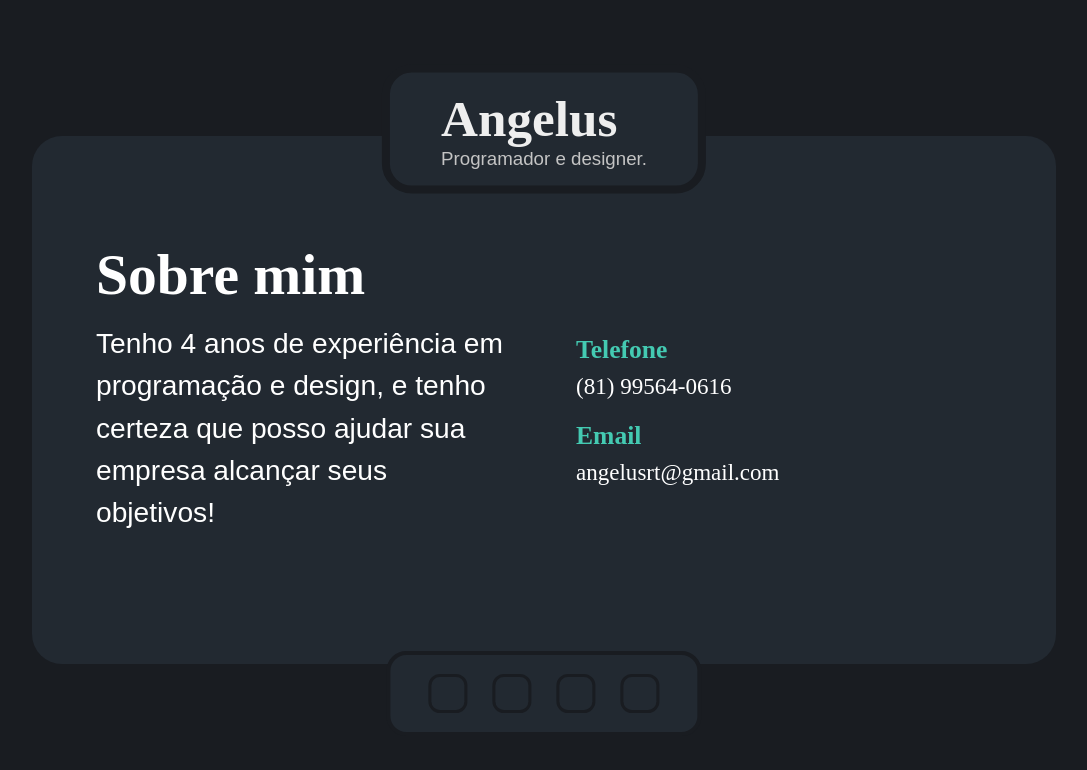
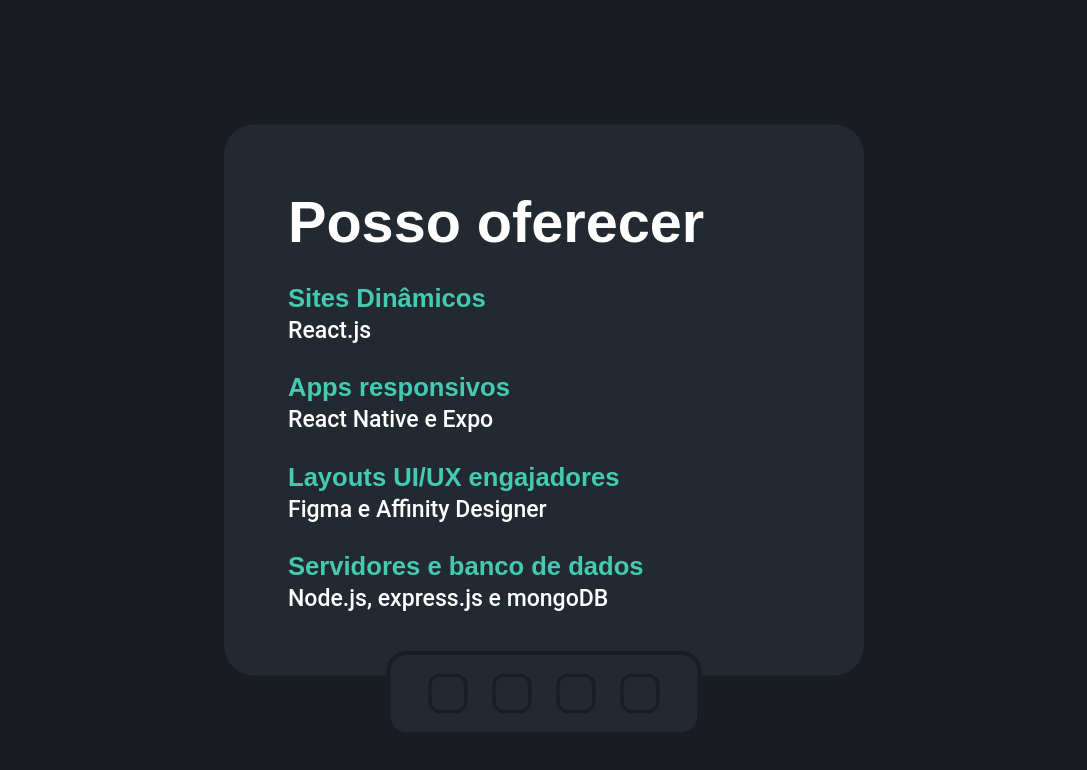
Before and after one commit to angelusrt/angelus-portfolio, a React (Create React App) app: page / in a window 1280 px wide. Both pictures are taken after a click on the button 671 px from the left and 693 px from the top of the page. Shown: the top 770 px of the page, without its empty margins (96-1183 px from the left). Built offline with nearby package versions, Linux system fonts and the light colour scheme.

Commit message:
👨‍💻 Página de "Ofertas" adicionado

```diff
--- a/src/App.css
+++ b/src/App.css
@@ -54,7 +54,7 @@
 
 .App .about .profile--text h2 {
   color: #eee;
-  font-family: "Quicksand";
+  font-family: "Quicksand", sans-serif;
   font-weight: bold;
   margin: 0;
 }
@@ -68,9 +68,8 @@
 
 .App .about section h1 {
   color: white;
-  font-family: "Quicksand";
+  font-family: "Poppins", sans-serif;
   font-weight: bold;
-  margin-top: 0;
 }
 
 .App .about section h2 {
@@ -78,24 +77,57 @@
   font-family: "Poppins", sans-serif;
   line-height: 150%;
   font-weight: 300;
-  margin-top: 2vh;
 }
 
 .App .about aside div h2 {
   color: #44cab2;
-  font-family: "Quicksand";
+  font-family: "Poppins";
   font-weight: bold;
   margin-bottom: 0;
 }
 
 .App .about aside h3 {
   color: white;
-  font-family: "Quicksand";
-  font-weight: normal;
-  margin-top: 1vh;
+  font-family: "Poppins";
+  font-weight: 300;
+  margin-top: 0.5vh;
 }
 
-.App .Navbar {
+.App .offer {
+  padding: 5vw;
+  background-color: #222931;
+}
+
+.App .offer h1 {
+  color: white;
+  font-family: "Poppins", sans-serif;
+  font-weight: bold;
+  margin: 0;
+}
+
+.App .offer button {
+  display: block;
+  background-color: #222931;
+  border-style: none;
+  margin-top: 1vh;
+  padding: 0;
+}
+
+.App .offer button h2 {
+  color: #44cab2;
+  font-family: "Poppins", sans-serif;
+  font-weight: 600;
+  margin-bottom: 0;
+}
+
+.App .offer button h3 {
+  color: white;
+  font-family: "Roboto", sans-serif;
+  font-weight: 500;
+  margin-top: 0.5vh;
+}
+
+.App nav {
   position: fixed;
   display: -webkit-box;
   display: -ms-flexbox;
@@ -112,7 +144,7 @@
           justify-content: center;
 }
 
-.App .Navbar button {
+.App nav button {
   background-color: #222931;
   border: 0.25em #191C21 solid;
   border-radius: 30%;
@@ -150,9 +182,11 @@
   }
   .about section h1 {
     font-size: 12vw;
+    margin: 10vw 0 10vw 0;
   }
   .about section h2 {
     font-size: 6vw;
+    margin: 0;
   }
   .about aside {
     margin-top: 5vh;
@@ -160,15 +194,33 @@
   }
   .about aside div h2 {
     font-size: 6vw;
+    margin-top: 4vh;
   }
   .about aside h3 {
     font-size: 5vw;
   }
-  .Navbar {
+  .offer {
+    height: 110vh;
+  }
+  .offer h1 {
+    font-size: 12vw;
+    padding: 5vw 0 4vw 0;
+  }
+  .offer button {
+    text-align: left;
+  }
+  .offer button h2 {
+    font-size: 6vw;
+  }
+  .offer button h3 {
+    font-size: 5vw;
+    margin-bottom: 0;
+  }
+  nav {
     width: 90vw;
     padding: 5vw 0;
   }
-  .Navbar button {
+  nav button {
     height: 9vw;
     width: 9vw;
     margin: 0 4.5vw;
@@ -228,7 +280,7 @@
   }
   .about section h1 {
     font-size: 4.5vw;
-    margin-bottom: 0;
+    margin: 0;
   }
   .about section h2 {
     font-size: 2.2vw;
@@ -246,11 +298,34 @@
     font-size: 1.8vw;
     margin-bottom: 0;
   }
-  .Navbar {
+  .offer {
+    position: absolute;
+    top: 50%;
+    left: 50%;
+    -webkit-transform: translate(-50%, -50%);
+            transform: translate(-50%, -50%);
+    width: 40%;
+    border-radius: 30px;
+  }
+  .offer h1 {
+    font-size: 4.5vw;
+    margin-bottom: 0;
+  }
+  .offer button {
+    text-align: left;
+  }
+  .offer button h2 {
+    font-size: 2vw;
+  }
+  .offer button h3 {
+    font-size: 1.8vw;
+    margin-bottom: 0;
+  }
+  nav {
     width: 20vw;
     padding: 1.5vw 2vw;
   }
-  .Navbar button {
+  nav button {
     height: 3vw;
     width: 3vw;
     margin: 0 1vw;
--- a/src/App.js
+++ b/src/App.js
@@ -54,21 +54,45 @@
   )
 }
 
+function Page3() {
+  return (
+    <section className='offer'>
+      <h1>Posso oferecer</h1>
+      <button>
+        <h2>Sites Dinâmicos</h2>
+        <h3>React.js</h3>
+      </button>
+      <button>
+        <h2>Apps responsivos</h2>
+        <h3>React Native e Expo</h3>
+      </button>
+      <button>
+        <h2>Layouts UI/UX engajadores</h2>
+        <h3>Figma e Affinity Designer</h3>
+      </button>
+      <button>
+        <h2>Servidores e banco de dados</h2>
+        <h3>Node.js, express.js e mongoDB</h3>
+      </button>
+    </section>
+  )
+}
+
 function App() {
   const [page, setPage] = useState(<Page1/>)
   const [heigth, setHeigth] = useState(window.innerHeight)
 
   useEffect(() => {
     setHeigth(window.innerHeight)
-  },[window.innerHeight])
+  },[])
 
   return (
     <div className="App" style={{height: `${heigth}px`}}>
       {page}
-      <nav className="Navbar">
+      <nav>
         <button onClick={() => setPage(<Page1/>)}/>
         <button onClick={() => setPage(<Page2/>)}/>
-        <button onClick={() => setPage(<Page2/>)}/>
+        <button onClick={() => setPage(<Page3/>)}/>
         <button onClick={() => setPage(<Page2/>)}/>
       </nav>
     </div>
--- a/src/App.scss
+++ b/src/App.scss
@@ -53,7 +53,7 @@
         align-self: center;
         h2{
           color: $light-grey;
-          font-family: "Quicksand";
+          font-family: "Quicksand", sans-serif;
           font-weight: bold;
           margin: 0;
         }
@@ -68,40 +68,69 @@
     section{
       h1{
         color: $white;
-        font-family: "Quicksand";
+        font-family: "Poppins", sans-serif;
         font-weight: bold;
-        margin-top: 0;
       }
       h2{
         color: $white;
-
         font-family: "Poppins", sans-serif;
         line-height: 150%;
         font-weight: 300;
-
-        margin-top: 2vh;
       }
     }
     aside{
       div{
         h2{
           color: $green;
-          font-family: "Quicksand";
+          font-family: "Poppins";
           font-weight: bold;
+          //margin-top: 1vh;
           margin-bottom: 0;
         }
       }
       h3{
         color: $white;
-        font-family: "Quicksand";
-        font-weight: normal;
-        margin-top: 1vh;
+        font-family: "Poppins";
+        font-weight: 300;
+        margin-top: 0.5vh;
+      }
+    }
+  }
+  //pg3
+  .offer{
+    padding: 5vw;
+    background-color: $dark-blue;
+
+    h1{
+      color: $white;
+      font-family: "Poppins", sans-serif;
+      font-weight: bold;
+      margin: 0;
+    }
+    button{
+      display: block;
+      background-color: $dark-blue;
+      border-style: none;
+      margin-top: 1vh;
+      padding: 0;
+
+      h2{
+        color: $green;
+        font-family: "Poppins", sans-serif;
+        font-weight: 600;
+        margin-bottom: 0;
+      }
+      h3{
+        color: $white;
+        font-family: "Roboto", sans-serif;
+        font-weight: 500;
+        margin-top: 0.5vh;
       }
     }
   }
 
   //navbar
-  .Navbar{
+  nav{
     position: fixed;
     display: flex;
     bottom: 5vw;
@@ -122,6 +151,7 @@
 }
 
 @media (max-width: 680px) {
+  //pg1
   .photo{
     height: 100vw;
     width: 100vw;
@@ -137,6 +167,7 @@
       font-size: 7vw;
     }
   }
+  //pg2
   .about{
     .profile{
       padding: 5vh 10vw;
@@ -155,9 +186,11 @@
     section{
       h1{
         font-size: 12vw;
+        margin: 10vw 0 10vw 0;
       }
       h2{
         font-size: 6vw;
+        margin: 0;
       }
     }
     aside{
@@ -166,6 +199,7 @@
       div{
         h2{
           font-size: 6vw;
+          margin-top: 4vh;
         }
       }
       h3{
@@ -173,7 +207,27 @@
       }
     }
   }
-  .Navbar{
+  //pg3
+  .offer{
+    height: 110vh;
+    h1{
+      font-size: 12vw;
+      padding: 5vw 0 4vw 0;
+    }
+    button{
+      text-align: left;
+      h2{
+        font-size: 6vw;
+      }
+      h3{
+        font-size: 5vw;
+        margin-bottom: 0;
+      }
+    }
+  }
+
+  //navbar
+  nav{
     width: 90vw;
     padding: 5vw 0;
 
@@ -186,6 +240,7 @@
 }
 
 @media (min-width: 680px) {
+  //pg1
   .photo{
     height: 30vw;
     width: 30vw;
@@ -201,6 +256,7 @@
       font-size: 3vw;
     }
   }
+  //pg2
   .about{
     position: absolute;
     display: flex;
@@ -234,7 +290,7 @@
       margin: auto 2.5vw auto 0vw;
       h1{
         font-size: 4.5vw;
-        margin-bottom: 0;
+        margin: 0;
       }
       h2{
         font-size: 2.2vw;
@@ -254,7 +310,33 @@
       }
     }
   }
-  .Navbar{
+  //pg3
+  .offer{
+    position: absolute;
+    top: 50%;
+    left: 50%;
+    transform: translate(-50%, -50%);
+    width: 40%;
+    border-radius: 30px;
+
+    h1{
+      font-size: 4.5vw;
+      margin-bottom: 0;
+    }
+    button{
+      text-align: left;
+      h2{
+        font-size: 2vw;
+      }
+      h3{
+        font-size: 1.8vw;
+        margin-bottom: 0;
+      }
+    }
+  }
+
+  //navbar
+  nav{
     width: 20vw;
     padding: 1.5vw 2vw;
 
```
Also changed, not shown: 1 other file (tests, documents, lock files or other folders).
